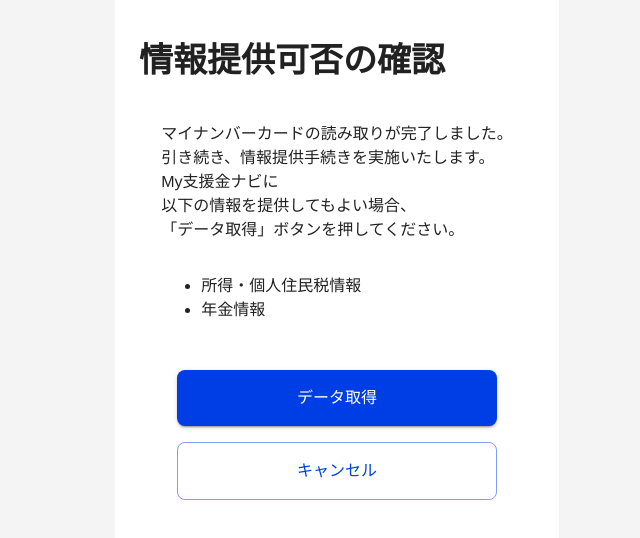
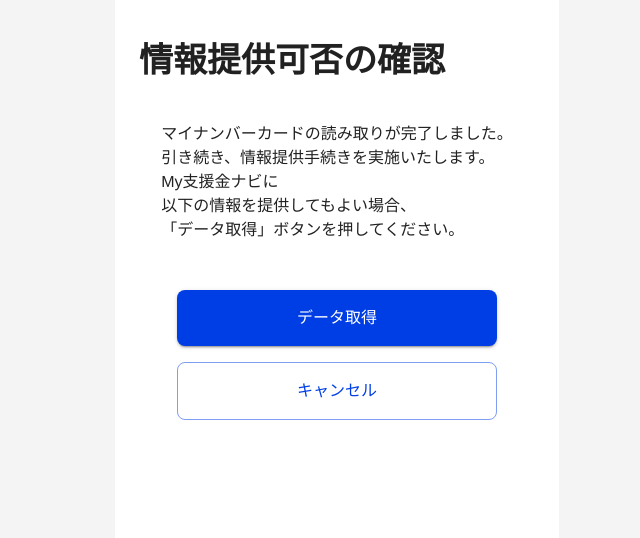
Before and after one commit to STECH-for-My-Shienkin-Navi/My-Shienkin-Navi, a React (Vite) app: page /ConfirmProvision in a window 1280 px wide. Shown: the top 538 px of the page, without its empty margins (303-943 px from the left). Built offline with nearby package versions, Linux system fonts and the light colour scheme.

Commit message:
feat: SelectGettingDataPageのセレクト共有

```diff
--- a/src/components/pages/ConfirmProvisionPage.tsx
+++ b/src/components/pages/ConfirmProvisionPage.tsx
@@ -4,12 +4,12 @@ import { Box, Typography } from '@mui/material';
 import { CommonButton } from '../common/CommonButton';
 import { Col } from '../common/Col';
 import { useNavigate } from 'react-router-dom';
+import { SelectGettingDataState } from '../../hooks/SelectGettingDataState';
+import { useRecoilValue } from 'recoil';
 
 export const ConfirmProvisionPage: FC = () => {
   const navigate = useNavigate();
-
-  const selectShare = [true, true, false, false]; //前の画面で選択されたデータの番号を受け取る
-  const agreeList = ['所得・個人住民税情報', '年金情報', '世帯情報', '医療保険情報'];
+  const CheckList = useRecoilValue(SelectGettingDataState);
 
   return (
     <>
@@ -28,9 +28,7 @@ export const ConfirmProvisionPage: FC = () => {
           </Typography>
 
           <ul>
-            {agreeList.map((item, index) =>
-              selectShare[index] ? <li key={item}>{item}</li> : null
-            )}
+            {CheckList.map((item) => (item.isCheck ? <li key={item.id}>{item.label}</li> : null))}
           </ul>
 
           <Box sx={{ marginTop: '40px', mx: 2, mt: 6 }}>
```
